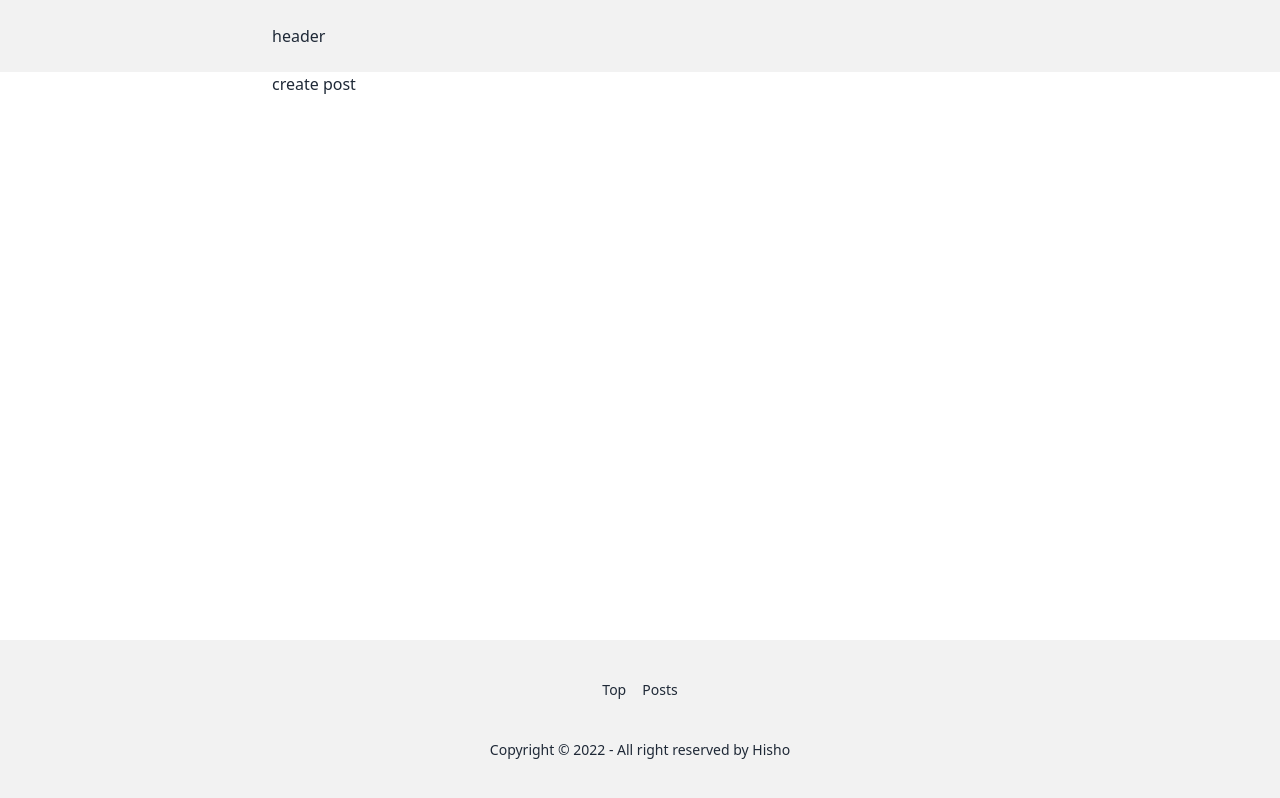
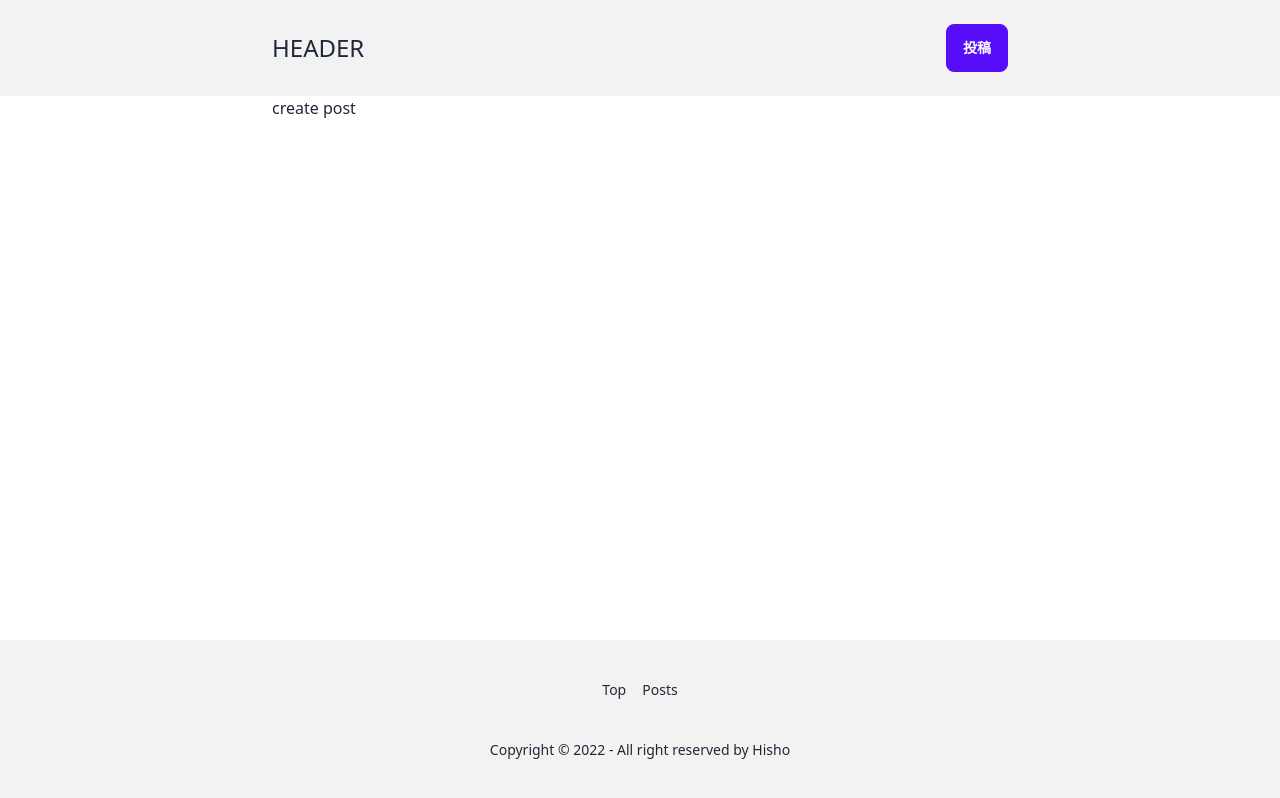
Before and after one commit to hisho/next13-app-dir-with-graphql, a Next.js app in the folder frontend/: page /user/post/new in a window 1280 px wide. Built offline with nearby package versions, Linux system fonts and the light colour scheme.

Commit message:
✨ Headerにpost作成ページのリンクとTOPへのリンクを追加

```diff
--- a/frontend/src/component/Header/Header.tsx
+++ b/frontend/src/component/Header/Header.tsx
@@ -1,7 +1,19 @@
+import Link from 'next/link'
+
 export const Header = () => {
   return (
     <header className={'bg-base-200'}>
-      <div className={'py-6 w-full max-w-3xl px-4 mx-auto'}>header</div>
+      <div className={'py-6 w-full max-w-3xl px-4 mx-auto'}>
+        <div className={'flex items-center'}>
+          <Link href={'/'} className={'link link-hover text-2xl uppercase'}>
+            header
+          </Link>
+          <div aria-hidden className={'flex-1'} />
+          <Link href={'/user/post/new'} className={'btn btn-primary'}>
+            投稿
+          </Link>
+        </div>
+      </div>
     </header>
   )
 }
```
